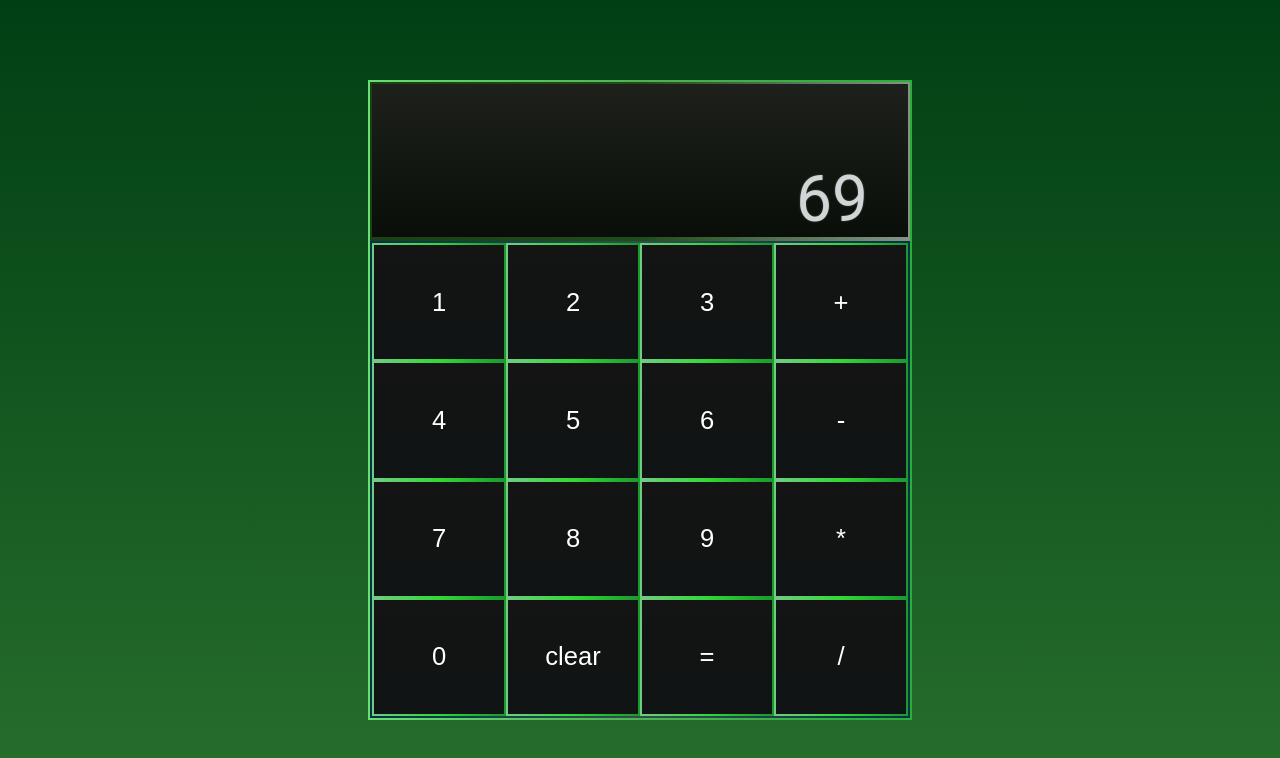
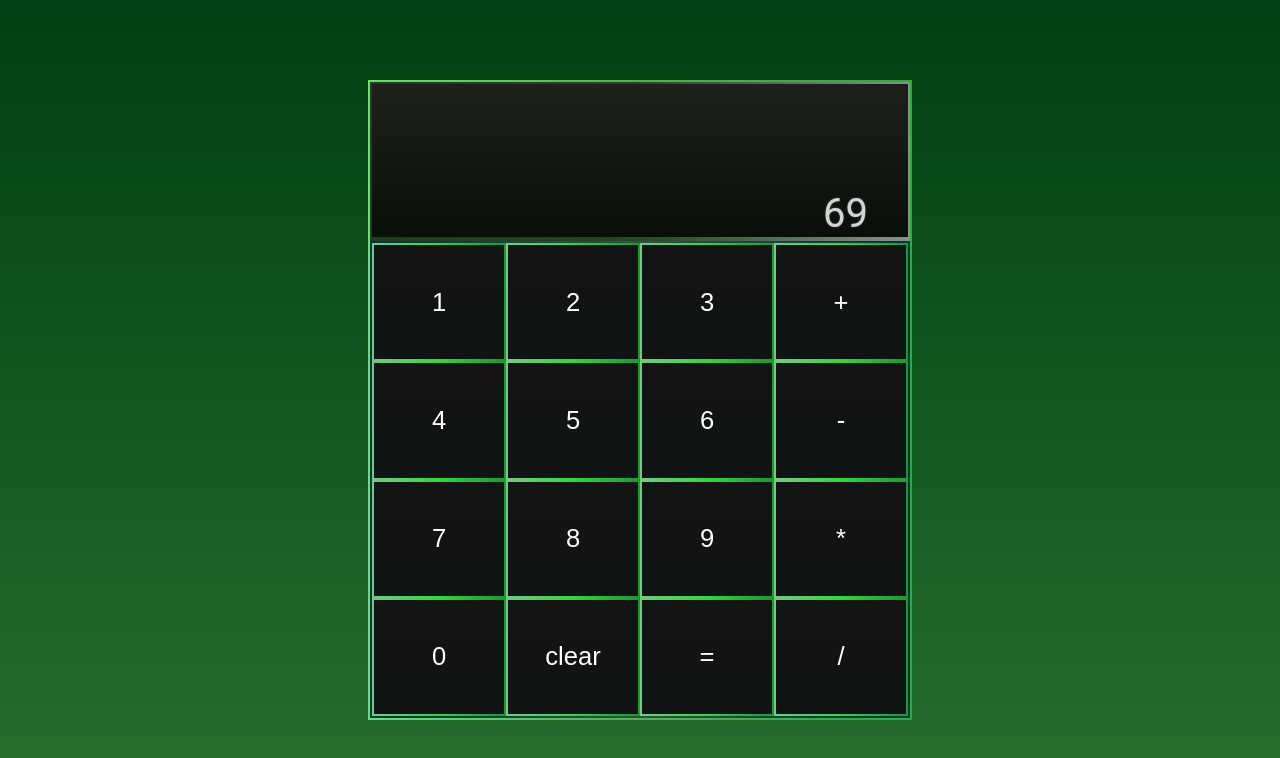
Before and after one commit to HopeMani17/Calculator, a plain HTML site: page index.html in a window 1280 px wide. Drawn offline with Linux system fonts and the light colour scheme.

Commit message:
Update style.css

```diff
--- a/style.css
+++ b/style.css
@@ -65,7 +65,7 @@
   #answer {
     position: relative;
     left: -40px;
-    font-size: 8vh;
+    font-size: 5vh;
     color: transparent;
     text-shadow: 0 0 0 #d1d5d5, 0 0 2px rgb(212 237 237 / 34%);
   }
```
